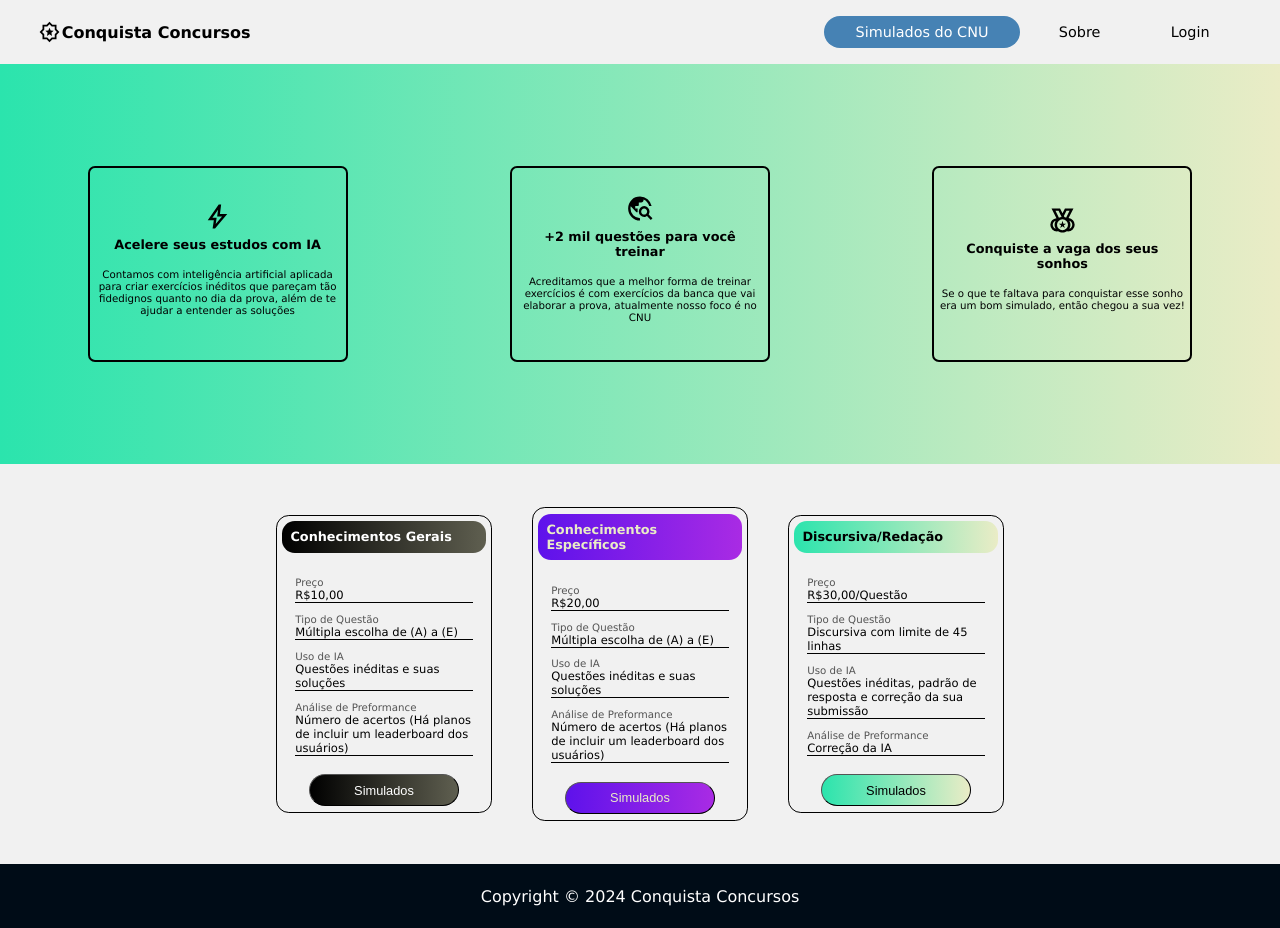
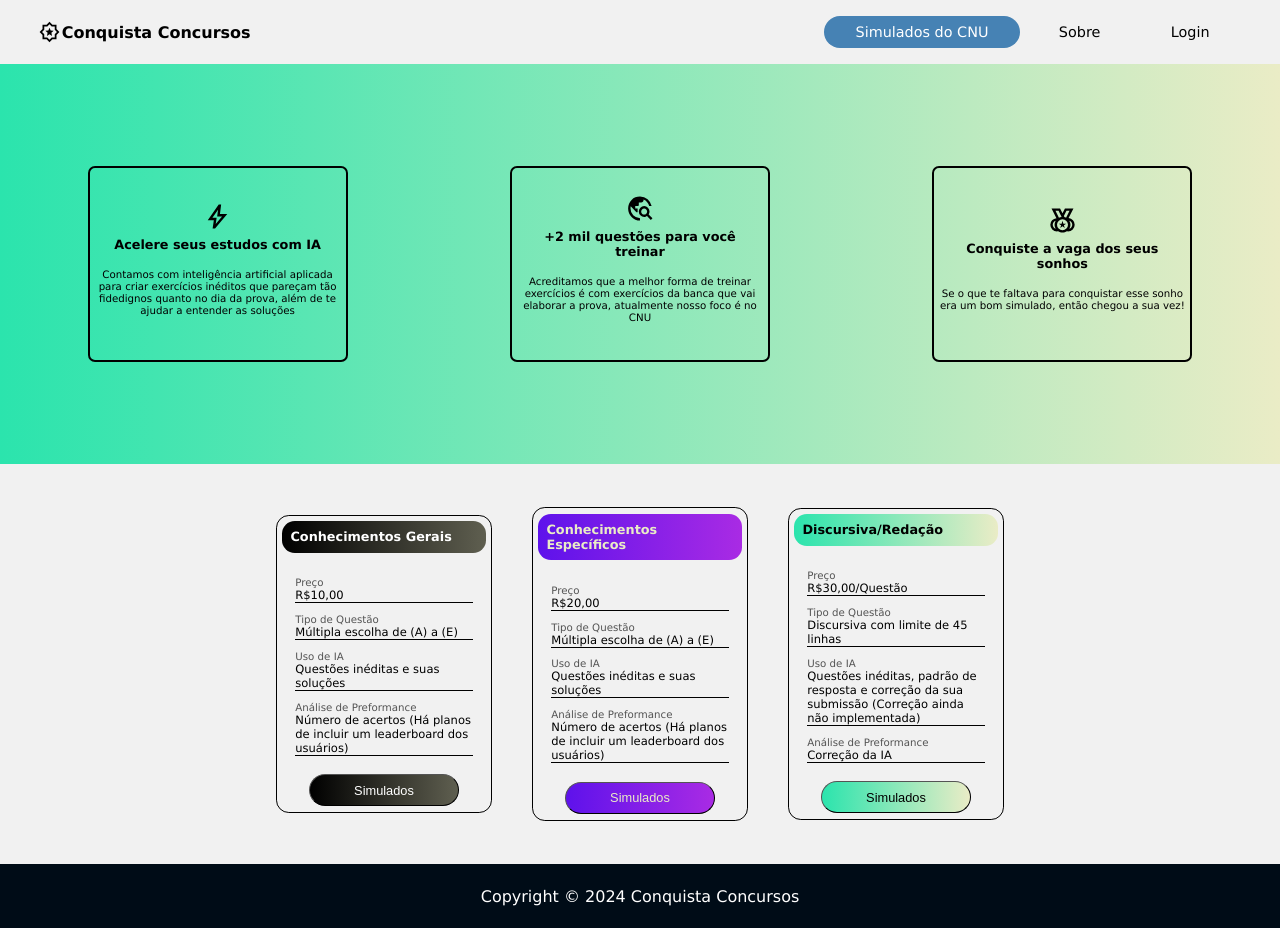
Before and after one commit to Voz-bonita/Conquista-Concursos, a SvelteKit app: page / in a window 1280 px wide. Built offline with nearby package versions, Linux system fonts and the light colour scheme; no server answers.

Commit message:
Warning about discursive development

```diff
--- a/src/routes/+page.svelte
+++ b/src/routes/+page.svelte
@@ -57,7 +57,7 @@
 				<PricingField name="Preço">R$30,00/Questão</PricingField>
 				<PricingField name="Tipo de Questão">Discursiva com limite de 45 linhas</PricingField>
 				<PricingField name="Uso de IA"
-					>Questões inéditas, padrão de resposta e correção da sua submissão</PricingField
+					>Questões inéditas, padrão de resposta e correção da sua submissão (Correção ainda não implementada)</PricingField
 				>
 				<PricingField name="Análise de Preformance">Correção da IA</PricingField>
 			</PricingCard>
```
